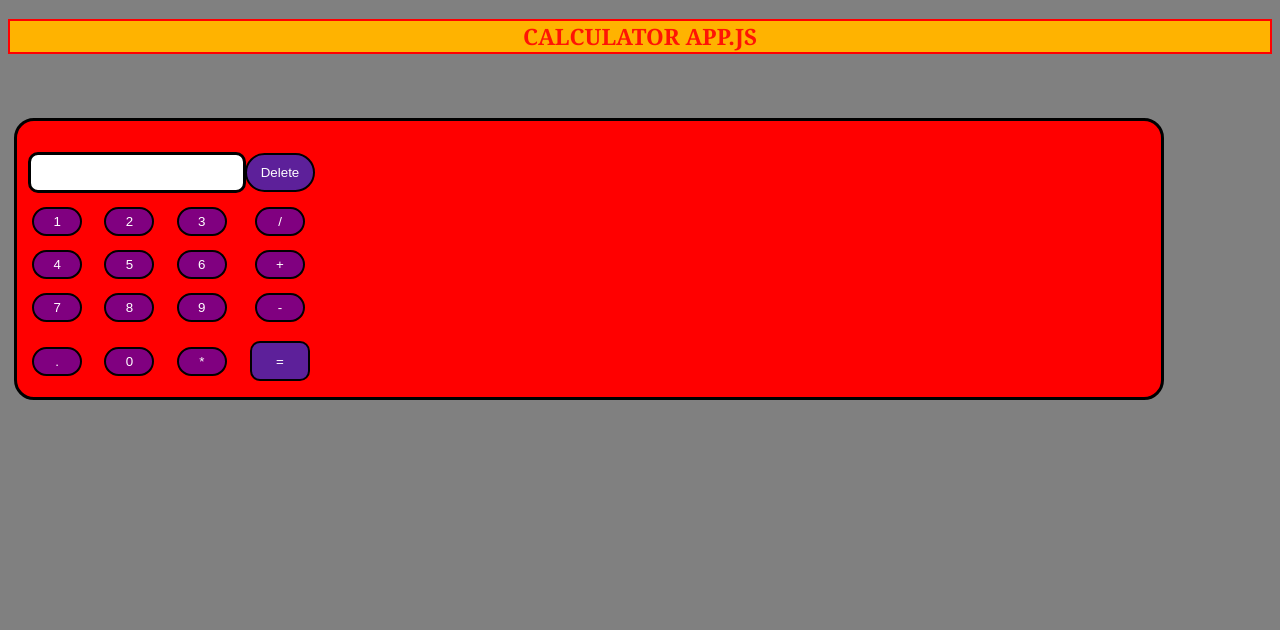
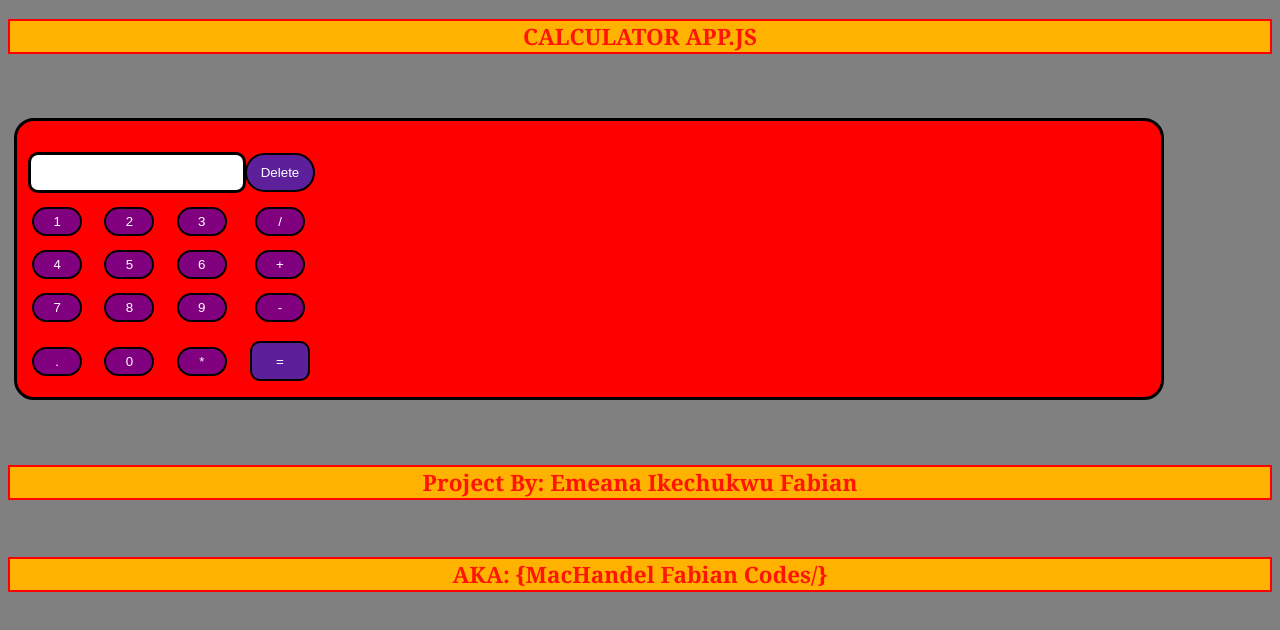
Before and after one commit to mac-handel999/-My-Calculator-App.--Js2, a plain HTML site: page index.html in a window 1280 px wide. Drawn offline with Linux system fonts and the light colour scheme.

Commit message:
update index.html (added new meta tags and author name)

```diff
--- a/index.html
+++ b/index.html
@@ -4,6 +4,7 @@
   <meta charset="UTF-8">
   <meta http-equiv="X-UA-Compatible" content="IE=Edge">
   <meta name="viewport" content="width=device-width, initial-scale=1">
+  <meta name="keyword" content="calculator,html, css, JavaScript,JavaScript calculator app, frontend web development project ideas, GitHub,spck editor">
 
   <title> MY CALCULATOR APP.JS</title>
 
@@ -131,7 +132,13 @@
 
     </div>
 
-  </div>
+  </div>  <br>
+
+  <br>
+
+  <h2>Project By: Emeana Ikechukwu Fabian</h2><br>
+
+  <h2>AKA: {MacHandel Fabian Codes/}</h2>
 
 
 
```
